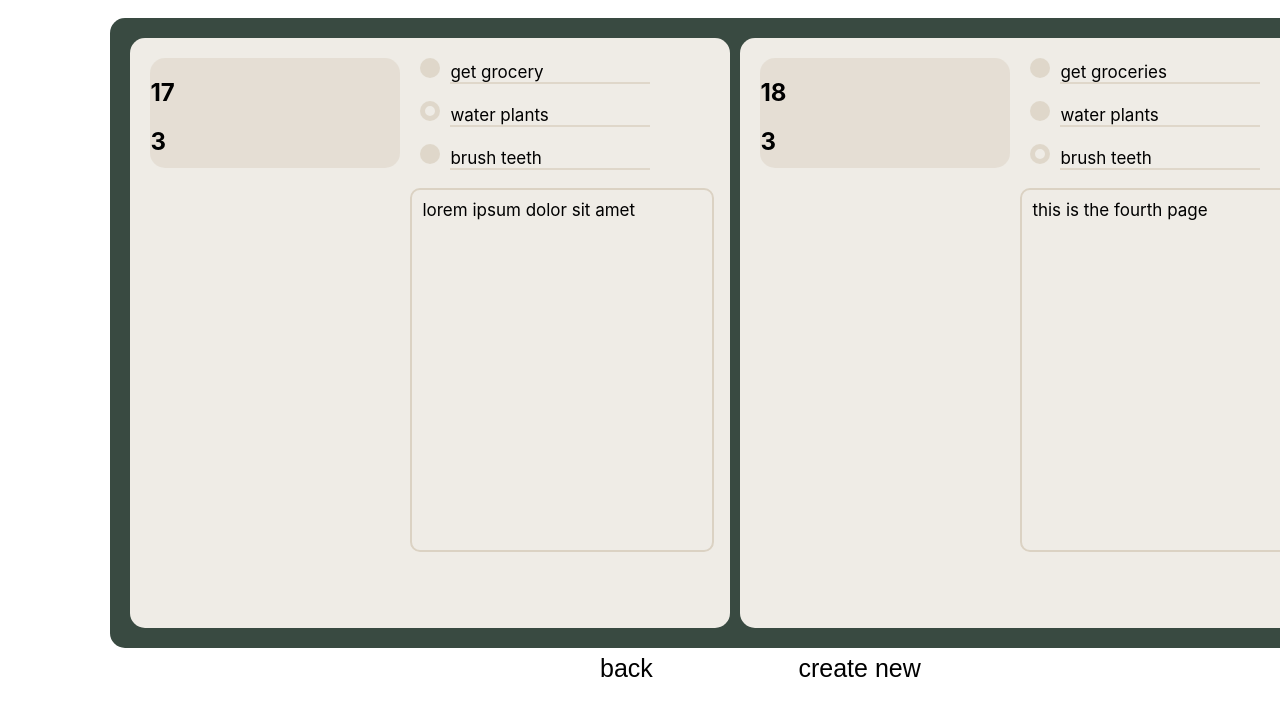
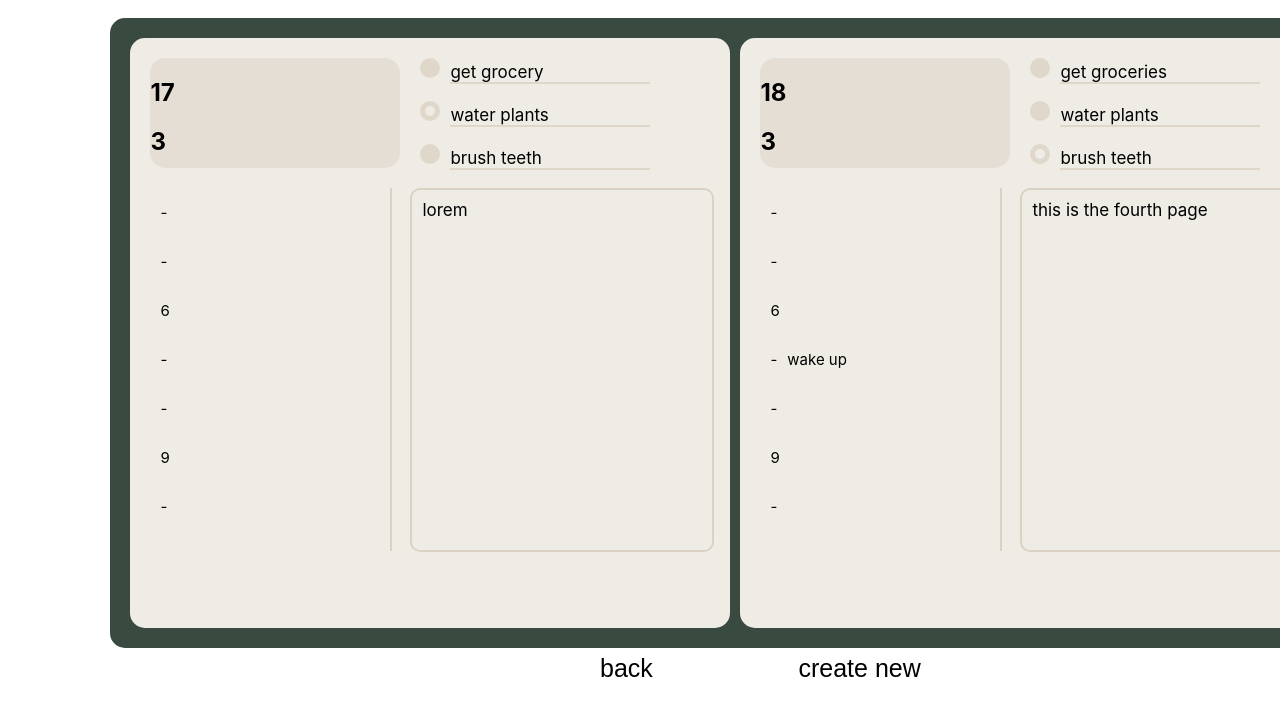
Before and after one commit to samuelmanor/aden-react-node, a React (Create React App) app: page / in a window 1280 px wide. Shown: the top 716 px of the page. Built offline with nearby package versions, Linux system fonts and the light colour scheme; data requests are answered from the project's data file.

Commit message:
started calrow comp, basic functionality

```diff
--- a/db.json
+++ b/db.json
@@ -23,12 +23,14 @@
       ],
       "events": [
         {
-          "time": "18:30",
-          "event": "pick up friend @ airport"
+          "time": 6,
+          "event": "pick up friend @ airport",
+          "id": 1
         },
         {
-          "time": "7:15",
-          "event": "wake up"
+          "time": 3,
+          "event": "wake up",
+          "id": 2
         }
       ],
       "entry": "this is the first entry",
@@ -62,12 +64,14 @@
       ],
       "events": [
         {
-          "time": "18:30",
-          "event": "pick up friend @ airport"
+          "time": 18,
+          "event": "pick up friend @ airport",
+          "id": 1
         },
         {
-          "time": "7:15",
-          "event": "wake up"
+          "time": 7,
+          "event": "wake up",
+          "id": 2
         }
       ],
       "entry": "this is the second page",
@@ -101,21 +105,23 @@
       ],
       "events": [
         {
-          "time": "18:30",
-          "event": "pick up friend @ airport"
+          "time": 14,
+          "event": "pick up friend @ airport",
+          "id": 1
         },
         {
-          "time": "7:15",
-          "event": "wake up"
+          "time": 20,
+          "event": "wake up",
+          "id": 2
         }
       ],
-      "entry": "lorem ipsum dolor sit amet",
       "images": [
         "https://64.media.tumblr.com/75eb17f23a594983f0fe9d71c5ece16c/bf0912c1f7be8f04-57/s1280x1920/8c06589ced7c3feb8169863fa4207c4aeeb061f3.jpg",
         "https://64.media.tumblr.com/742acfdeaf06d2f27bd4b2bd59fe0f1e/tumblr_o070m5PCkP1r7ezteo1_640.png",
         ""
       ],
-      "id": 3
+      "id": 3,
+      "entry": "lorem"
     },
     {
       "day": 18,
@@ -140,12 +146,14 @@
       ],
       "events": [
         {
-          "time": "18:30",
-          "event": "pick up friend @ airport"
+          "time": 15,
+          "event": "pick up friend @ airport",
+          "id": 1
         },
         {
-          "time": "7:15",
-          "event": "wake up"
+          "time": 7,
+          "event": "wake up",
+          "id": 2
         }
       ],
       "entry": "this is the fourth page",
--- /dev/null
+++ b/src/components/CalRow.js
@@ -0,0 +1,44 @@
+import React, { useState, useEffect } from "react";
+
+function CalRow({ id, calArr, handleUpdate }) {
+    const [hover, setHover] = useState(false);
+    const [eventText, setEventText] = useState('');
+
+    const calStyle = {
+        normal: {
+            // margin: 0,
+            cursor: 'pointer',
+            fontSize: 15,
+            display: 'flex'
+        },
+
+        hover: {
+            backgroundColor: 'rgba(219, 210, 195, 0.5)',
+        },
+
+        event: {
+            marginLeft: 10
+        }
+    };
+
+    function updateEvent() {
+        handleUpdate(id, 'event', eventText);
+    };
+
+    useEffect(() => {
+        if (calArr) {
+            const ev = calArr.map(e => e.time === id ? e.event : null);
+            setEventText(ev[1]);
+        };
+    }, [calArr, id]);
+
+    return (
+        <div onClick={updateEvent} onMouseEnter={() => setHover(true)} onMouseLeave={() => setHover(false)} style={{ ...calStyle.normal, ...(hover ? calStyle.hover : null)}}>
+            <p>{id % 3 === 0 || id === 0 ? id : '-'}</p>
+
+            <p style={{ ...calStyle.normal, ...calStyle.event }}>{eventText}</p>
+        </div>
+    );
+};
+
+export default CalRow;
--- a/src/components/Page.js
+++ b/src/components/Page.js
@@ -1,8 +1,10 @@
 import React, { useState, useEffect } from "react";
+import CalRow from "./CalRow";
 import ToDo from "./ToDo";
 
 function Page({ page, pageService, setCurrentPage }) {
     const [toDoArr, setToDoArr] = useState({});
+    const [calArr, setCalArr] = useState([]);
     const [editingState, setEditingState] = useState(false);
     const [entryText, setEntryText] = useState(page.entry);
 
@@ -43,7 +45,7 @@ function Page({ page, pageService, setCurrentPage }) {
             padding: 10,
             backgroundColor: 'transparent',
             resize: 'none',
-            fontSize: 17
+            fontSize: 17,
         },
 
         button: {
@@ -54,12 +56,25 @@ function Page({ page, pageService, setCurrentPage }) {
             cursor: 'pointer',
             marginLeft: 520,
             marginTop: 478
+        },
+
+        cal: {
+            position: 'absolute',
+            width: 220,
+            height: 363,
+            paddingLeft: 10,
+            paddingRight: 10,
+            marginTop: 150,
+            marginLeft: 20,
+            borderRight: '2px solid rgba(219, 210, 195)',
+            overflow: 'scroll',
         }
     };
 
     useEffect(() => {
         if (page) {
             setToDoArr(page.todos);
+            setCalArr(page.events);
         }
     }, [page]);
 
@@ -79,6 +94,8 @@ function Page({ page, pageService, setCurrentPage }) {
             pageCopy.entry = newState;
             pageService.update(page.id, pageCopy)
                 .then(res => setCurrentPage(res));
+        } else if (keyToUpdate === 'event') {
+            console.log(newState);
         };
     };
 
@@ -103,8 +120,13 @@ function Page({ page, pageService, setCurrentPage }) {
         setEditingState(false);
     };
 
-    function mapToDos() {
+    function createToDos() {
         return toDoArr?.map?.(obj => <ToDo key={obj.id} id={obj.id} task={obj.task} completed={obj.completed} handleUpdate={handleUpdate} />);
+    };
+
+    function createCalEvents() {
+        const nums = [4, 5, 6, 7, 8, 9, 10, 11, 12, 13, 14, 15, 16, 17, 18, 19, 20, 21, 22, 23, 0, 1, 2, 3];
+        return nums.map(n => <CalRow key={n} id={n} calArr={calArr} handleUpdate={handleUpdate} />);
     };
 
     return (
@@ -122,7 +144,13 @@ function Page({ page, pageService, setCurrentPage }) {
                 : <p style={pageStyle.entry} onClick={() => setEditingState(true)} >{page.entry}</p>}
 
             <div style={pageStyle.toDo}>
-                {mapToDos()}
+                {createToDos()}
+            </div>
+
+            <div style={pageStyle.cal}>
+                {createCalEvents()}
+
+                {/* <button onClick={createCalEvents}>cal events</button> */}
             </div>
         </div>
     )
```
